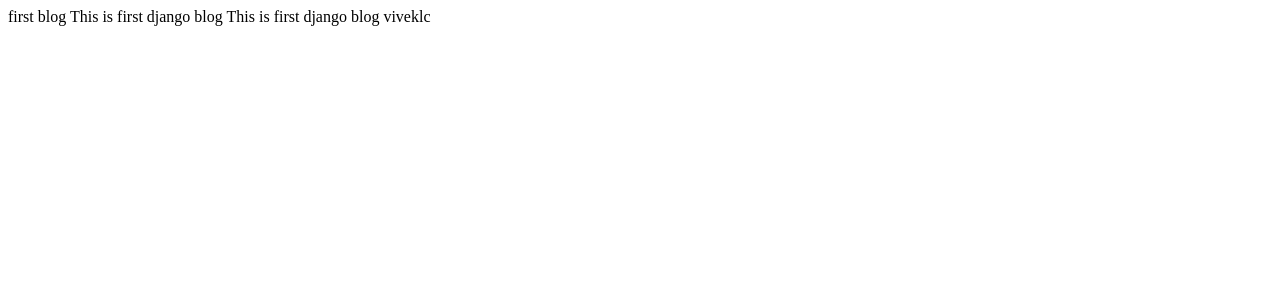
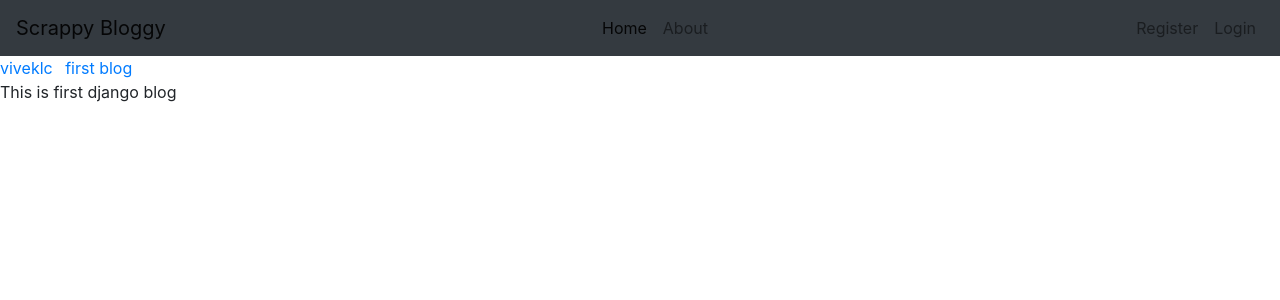
Before and after one commit to ibibeklamichhane/djangominiblog, a Django app: page / in a window 1280 px wide. Shown: the top 300 px of the page. Run offline with Django 3.2, Linux system fonts and the light colour scheme; data comes from the database, SQL or seed files in the repository.

Commit message:
nav added

```diff
--- a/blog/templates/blog/base.html
+++ b/blog/templates/blog/base.html
@@ -0,0 +1,48 @@
+<!DOCTYPE html>
+<html lang="en">
+<head>
+    <meta charset="UTF-8">
+
+    <meta name="viewport" content="width=device-width, initial-scale=1.0">
+    <link rel="stylesheet" href="https://cdn.jsdelivr.net/npm/bootstrap@4.5.3/dist/css/bootstrap.min.css" integrity="sha384-TX8t27EcRE3e/ihU7zmQxVncDAy5uIKz4rEkgIXeMed4M0jlfIDPvg6uqKI2xXr2" crossorigin="anonymous">
+    <title>Document</title>
+</head>
+<body>
+  <header class="site-header">
+
+    <nav class="navbar navbar-expand-md navbar-light bg-dark">
+        <a class="navbar-brand " href="#">Scrappy Bloggy</a>
+        <button class="navbar-toggler" type="button" data-toggle="collapse" data-target="#navbarNav" aria-controls="navbarNav" aria-expanded="false" aria-label="Toggle navigation">
+          <span class="navbar-toggler-icon"></span>
+        </button>
+
+          <div class="collapse navbar-collapse " id="navbarNav">
+            <ul class="navbar-nav mx-auto">
+              <li class="nav-item active">
+                <a class="nav-link" href="#">Home <span class="sr-only"></span></a>
+              </li>
+              <li class="nav-item">
+                <a class="nav-link" href="#">About</a>
+              </li>
+
+              </li>
+            </ul>
+            <ul class="navbar-nav ">
+              <li class="nav-item">
+                <a class="nav-link" href="#">Register</a>
+              </li>
+              <li class="nav-item">
+                <a class="nav-link" href="#">Login</a>
+              </li>
+            </ul>
+          </div>
+        </div>
+    </nav>
+  </header>
+
+
+    {% block content %}{% endblock %}
+    <script src="https://code.jquery.com/jquery-3.5.1.slim.min.js" integrity="sha384-DfXdz2htPH0lsSSs5nCTpuj/zy4C+OGpamoFVy38MVBnE+IbbVYUew+OrCXaRkfj" crossorigin="anonymous"></script>
+    <script src="https://cdn.jsdelivr.net/npm/bootstrap@4.5.3/dist/js/bootstrap.bundle.min.js" integrity="sha384-ho+j7jyWK8fNQe+A12Hb8AhRq26LrZ/JpcUGGOn+Y7RsweNrtN/tE3MoK7ZeZDyx" crossorigin="anonymous"></script>
+</body>
+</html>
--- a/blog/templates/blog/home.html
+++ b/blog/templates/blog/home.html
@@ -1,18 +1,16 @@
-<!DOCTYPE html>
-<html lang="en">
-<head>
-    <meta charset="UTF-8">
-    <meta name="viewport" content="width=device-width, initial-scale=1.0">
-    <title>Document</title>
-</head>
-<body>
+{% extends "blog/base.html" %}
+{% block content %}
+
     {% for post in post%}
-        <div>
-            {{post.title}}
-            {{post.text}}
-            {{post.text}}
-            {{post.author}}
+        <div >
+            <a class="mr-2" href="#">{{post.author}}</a>
+            <a href="{% url "#">{{ post.title }}</a>
+            <p class="article-content">{{ post.text }}</p>
+
+
+
         </div>
     {% endfor%}
-</body>
-</html>
+
+
+{% endblock content%}
```
